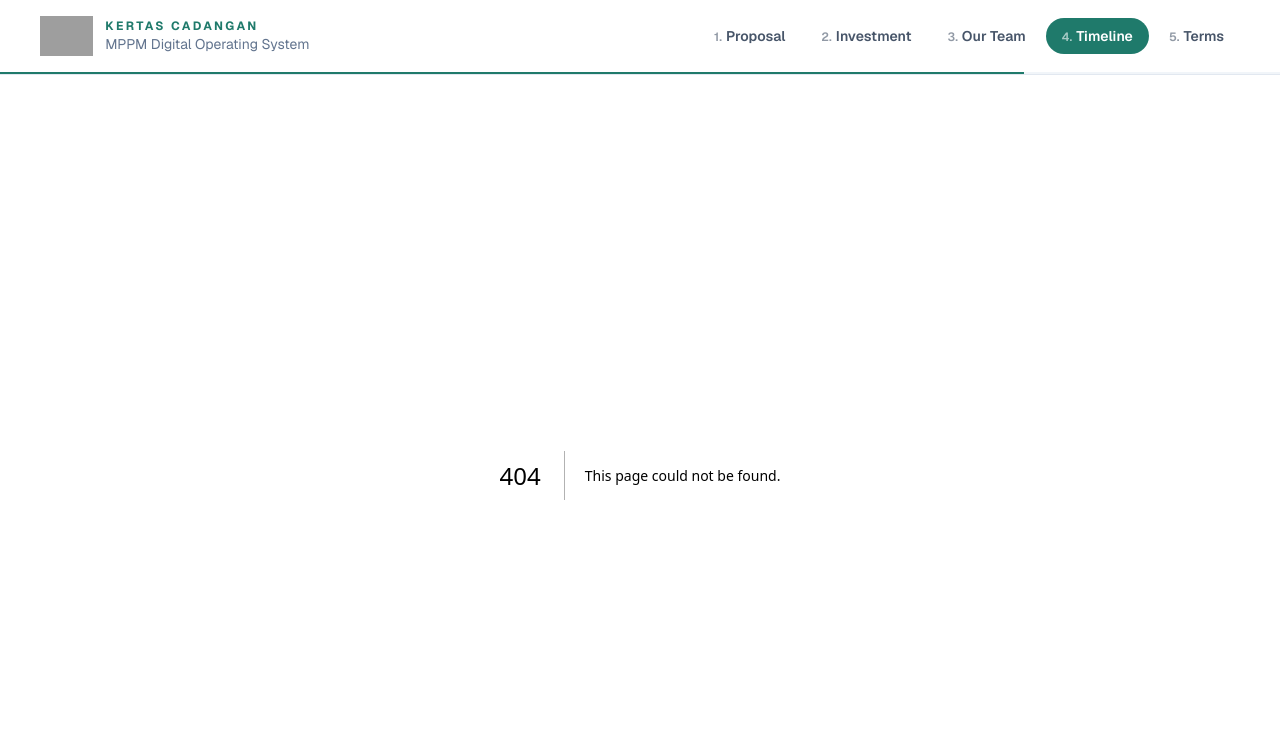
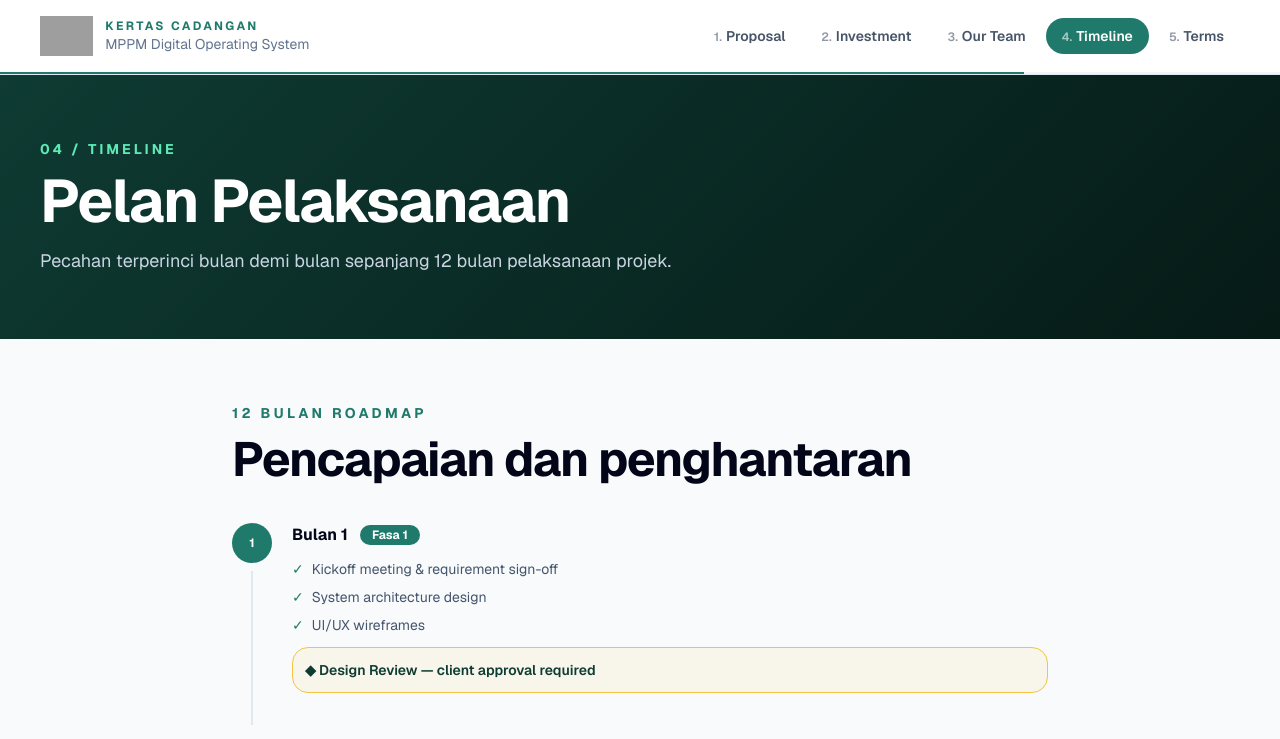
Before and after one commit to abdulhaziq/mppm, a Next.js app: page /timeline in a window 1280 px wide. Before the commit this address had no page. Shown: the top 739 px of the page. Built offline with nearby package versions, Linux system fonts and the light colour scheme; grey boxes are pictures that could not be loaded.

Commit message:
feat: build timeline page with month-by-month milestones

```diff
--- /dev/null
+++ b/app/timeline/page.tsx
@@ -0,0 +1,57 @@
+import { BRAND } from "@/lib/brand";
+import { SectionHeader } from "@/components/ui/SectionHeader";
+import { PageNav } from "@/components/PageNav";
+import { milestones, phaseColors } from "@/lib/data/timeline";
+
+export default function TimelinePage() {
+  return (
+    <main>
+      <section className="py-16 text-white" style={{ background: `linear-gradient(135deg, ${BRAND.dark}, #061A16)` }}>
+        <div className="mx-auto max-w-7xl px-6 lg:px-10">
+          <p className="text-sm font-bold uppercase tracking-[0.22em] text-emerald-300">04 / Timeline</p>
+          <h1 className="mt-3 text-4xl font-bold tracking-tight md:text-6xl">Pelan Pelaksanaan</h1>
+          <p className="mt-4 max-w-2xl text-lg text-slate-300">Pecahan terperinci bulan demi bulan sepanjang 12 bulan pelaksanaan projek.</p>
+        </div>
+      </section>
+
+      <section className="mx-auto max-w-4xl px-6 py-16 lg:px-10">
+        <SectionHeader eyebrow="12 Bulan Roadmap" title="Pencapaian dan penghantaran" />
+        <div className="mt-10 space-y-4">
+          {milestones.map((milestone) => (
+            <div key={milestone.month} className="flex gap-5">
+              <div className="flex flex-col items-center">
+                <div className="flex h-10 w-10 shrink-0 items-center justify-center rounded-full text-xs font-bold text-white"
+                  style={{ backgroundColor: phaseColors[milestone.phase] }}>
+                  {milestone.month.replace("Bulan ", "")}
+                </div>
+                <div className="mt-2 w-0.5 flex-1 bg-slate-200" />
+              </div>
+              <div className="flex-1 pb-8">
+                <div className="flex flex-wrap items-center gap-3">
+                  <h3 className="font-bold text-slate-950">{milestone.month}</h3>
+                  <span className="rounded-full px-3 py-0.5 text-xs font-bold text-white"
+                    style={{ backgroundColor: phaseColors[milestone.phase] }}>{milestone.phase}</span>
+                </div>
+                <ul className="mt-3 space-y-2">
+                  {milestone.deliverables.map((d) => (
+                    <li key={d} className="flex gap-2 text-sm text-slate-600">
+                      <span style={{ color: BRAND.primary }}>✓</span>{d}
+                    </li>
+                  ))}
+                </ul>
+                {milestone.checkpoint && (
+                  <div className="mt-3 rounded-2xl border p-3 text-sm font-semibold"
+                    style={{ borderColor: BRAND.accent, backgroundColor: `${BRAND.accent}18`, color: BRAND.dark }}>
+                    ◆ {milestone.checkpoint}
+                  </div>
+                )}
+              </div>
+            </div>
+          ))}
+        </div>
+      </section>
+
+      <PageNav currentHref="/timeline" />
+    </main>
+  );
+}
```
